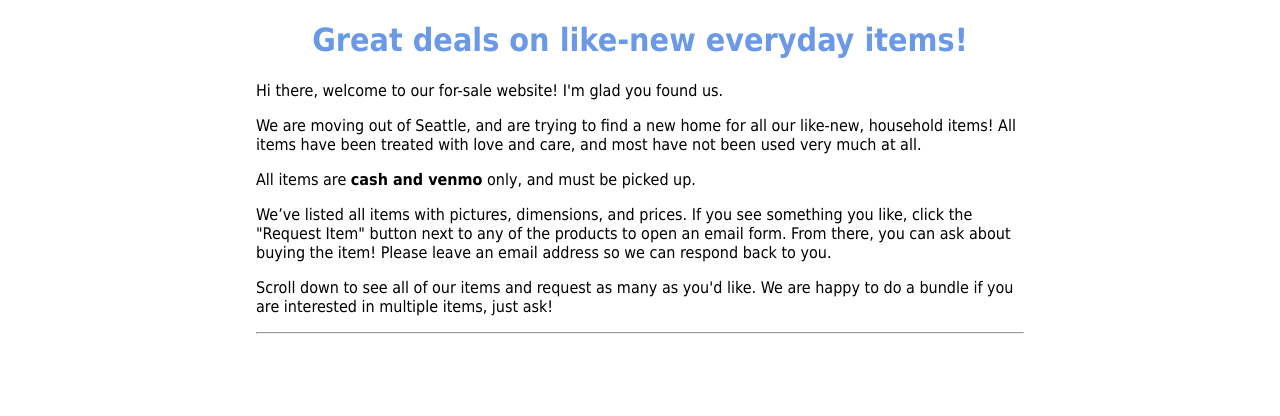
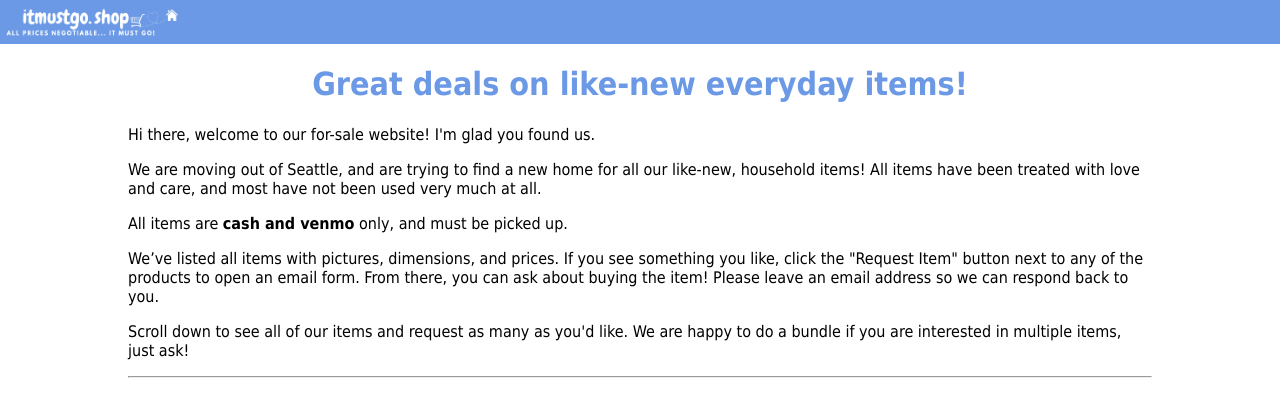
Before and after one commit to richwblake/moving_sale_site, a plain HTML site: page index.html in a window 1280 px wide. Drawn offline with Linux system fonts and the light colour scheme; no server answers.

Commit message:
adds banner and changes layout of desktop

```diff
--- a/index.css
+++ b/index.css
@@ -1,5 +1,5 @@
 body {
-    margin: auto;
+    margin: 0 auto;
     font-family: Tahoma, Verdana, sans-serif;
 }
 
@@ -13,6 +13,15 @@ body {
     text-align: center;
     width: 50%;
     margin: 0 auto;
+}
+
+.banner-img {
+    height: 2.5rem;
+    object-fit: contain;
+}
+
+header {
+    background-color: #6B99E5;
 }
 
 .hidden {
@@ -100,14 +109,15 @@ body {
 }
 
 @media (max-width: 500px) {
-    body {
-        width: 95%;
+    .content {
+        width: 90%;
         padding: 10px;
     }
 }
 
 @media (min-width: 500px) {
-    body {
-        width: 60%;
+    .content {
+        width: 80%;
+        margin: 0 auto;
     }
 }
--- a/index.html
+++ b/index.html
@@ -9,6 +9,13 @@
     </style>
     <script defer src="index.js"></script>
     <body>
+        <header>
+            <div id="main-header">
+                <span><img class="banner-img" src="assets/itmustgo_banner.png">
+            </div>
+        </header>
+
+        <div class="content">
             <div id="intro">
                 <h1>Great deals on like-new everyday items!</h1>
                 <p>Hi there, welcome to our for-sale website! I'm glad you found us.</p>
@@ -38,5 +45,6 @@
 
             <div id="items-container">
             </div>
+        </div>
     </body>
 </html>
```
Also changed, not shown: assets/itmustgo_banner.png (added). Lines whose indentation alone changed are shown as unchanged.
